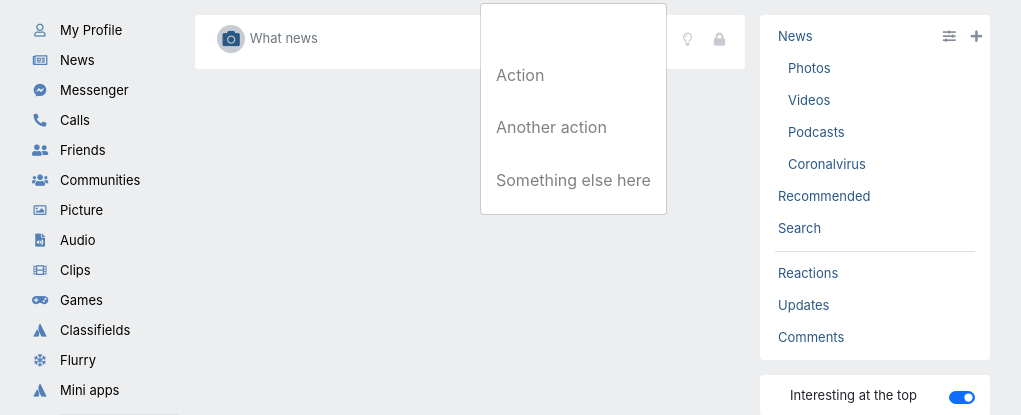
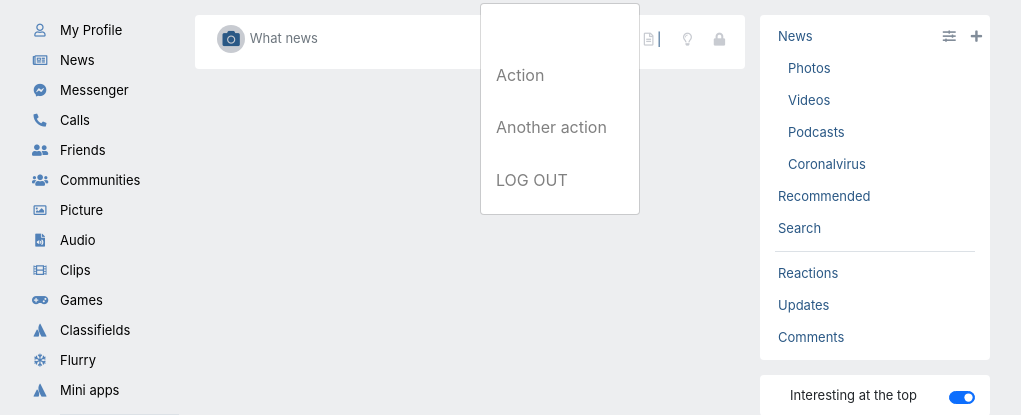
Before and after one commit to nhuthinh0258/BTL, a PHP site: page /views/feed.php in a window 1280 px wide, after a click that opens the changed part. Shown: the part 48-463 px from the top of the page, without its empty margins (130-1151 px from the left). Run offline with PHP 8.4, Linux system fonts and the light colour scheme; some libraries are stand-ins or nearby versions.

Commit message:
up to date

```diff
--- a/views/feed.php
+++ b/views/feed.php
@@ -33,7 +33,7 @@
                                 <ul class="dropdown-menu" aria-labelledby="navbarDarkDropdownMenuLink2">
                                     <li><a class="dropdown-item" href="#">Action</a></li>
                                     <li><a class="dropdown-item" href="#">Another action</a></li>
-                                    <li><a class="dropdown-item" href="#">Something else here</a></li>
+                                    <li><a class="dropdown-item" href="../index.php">LOG OUT</a></li>
                                 </ul>
                             </a>
                         </li>
```
